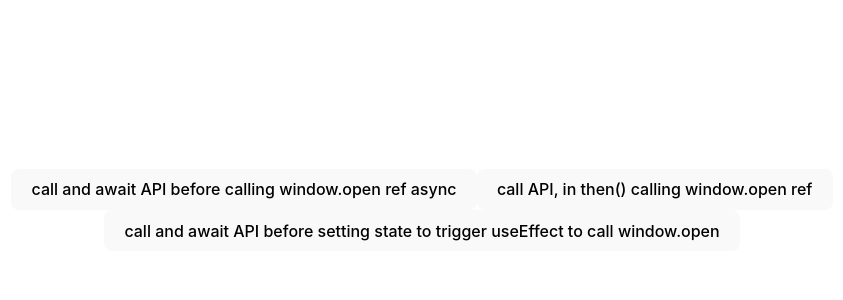
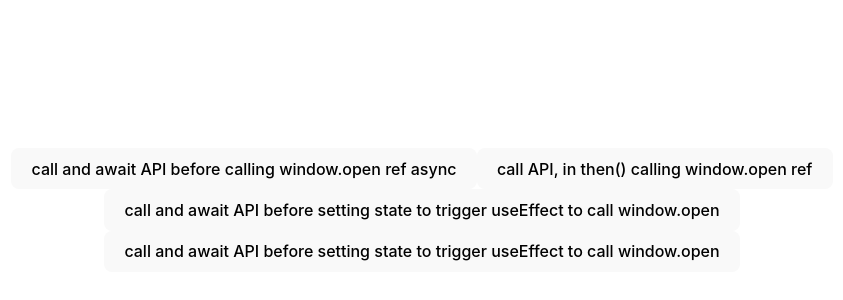
Before and after one commit to mwskwong/geo-permission-browser-behavior, a React (Vite) app: page / in a window 1280 px wide. Shown: the part 190-490 px from the top of the page, without its empty margins (218-1061 px from the left). Built offline with nearby package versions, Linux system fonts and the light colour scheme.

Commit message:
Update App.tsx

```diff
--- a/src/App.tsx
+++ b/src/App.tsx
@@ -73,6 +73,23 @@ export default function App() {
         call and await API before setting state to trigger useEffect to call
         window.open
       </button>
+      <button
+        onClick={async () => {
+          const response = await fetch(
+            "https://jsonplaceholder.typicode.com/todos/1"
+          );
+          const body = await response.json();
+          console.log(body);
+          await sleep(3000);
+
+          setTimeout(() => {
+            window.open(url)
+          })
+        }}
+      >
+        call and await API before setting state to trigger useEffect to call
+        window.open
+      </button>
     </div>
   );
 }
```
